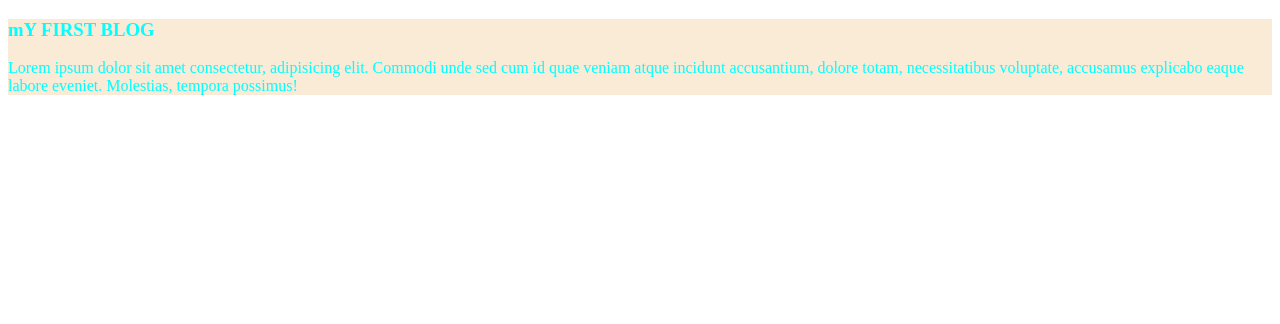
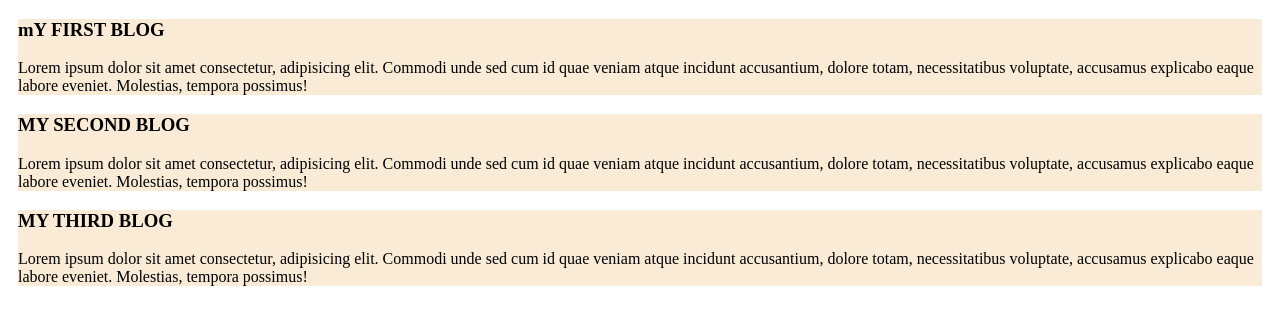
Before and after one commit to ZohirBhuiyan/my-first-github-repo, a plain HTML site: page index.html in a window 1280 px wide. Drawn offline with Linux system fonts and the light colour scheme.

Commit message:
added the second and third blog

```diff
--- a/index.html
+++ b/index.html
@@ -13,5 +13,17 @@
 
 
     </div>
+    <div>
+        <h3>MY SECOND BLOG</h3>
+        Lorem ipsum dolor sit amet consectetur, adipisicing elit. Commodi unde sed cum id quae veniam atque incidunt accusantium, dolore totam, necessitatibus voluptate, accusamus explicabo eaque labore eveniet. Molestias, tempora possimus!
+
+
+    </div>
+    <div>
+        <h3>MY THIRD BLOG</h3>
+        Lorem ipsum dolor sit amet consectetur, adipisicing elit. Commodi unde sed cum id quae veniam atque incidunt accusantium, dolore totam, necessitatibus voluptate, accusamus explicabo eaque labore eveniet. Molestias, tempora possimus!
+
+
+    </div>
 </body>
 </html>
--- a/styles/blog.css
+++ b/styles/blog.css
@@ -1,4 +1,5 @@
 div{
-    color: aqua;
+    color: black;
     background-color: antiquewhite;
+    margin: 10PX;
 }
```
